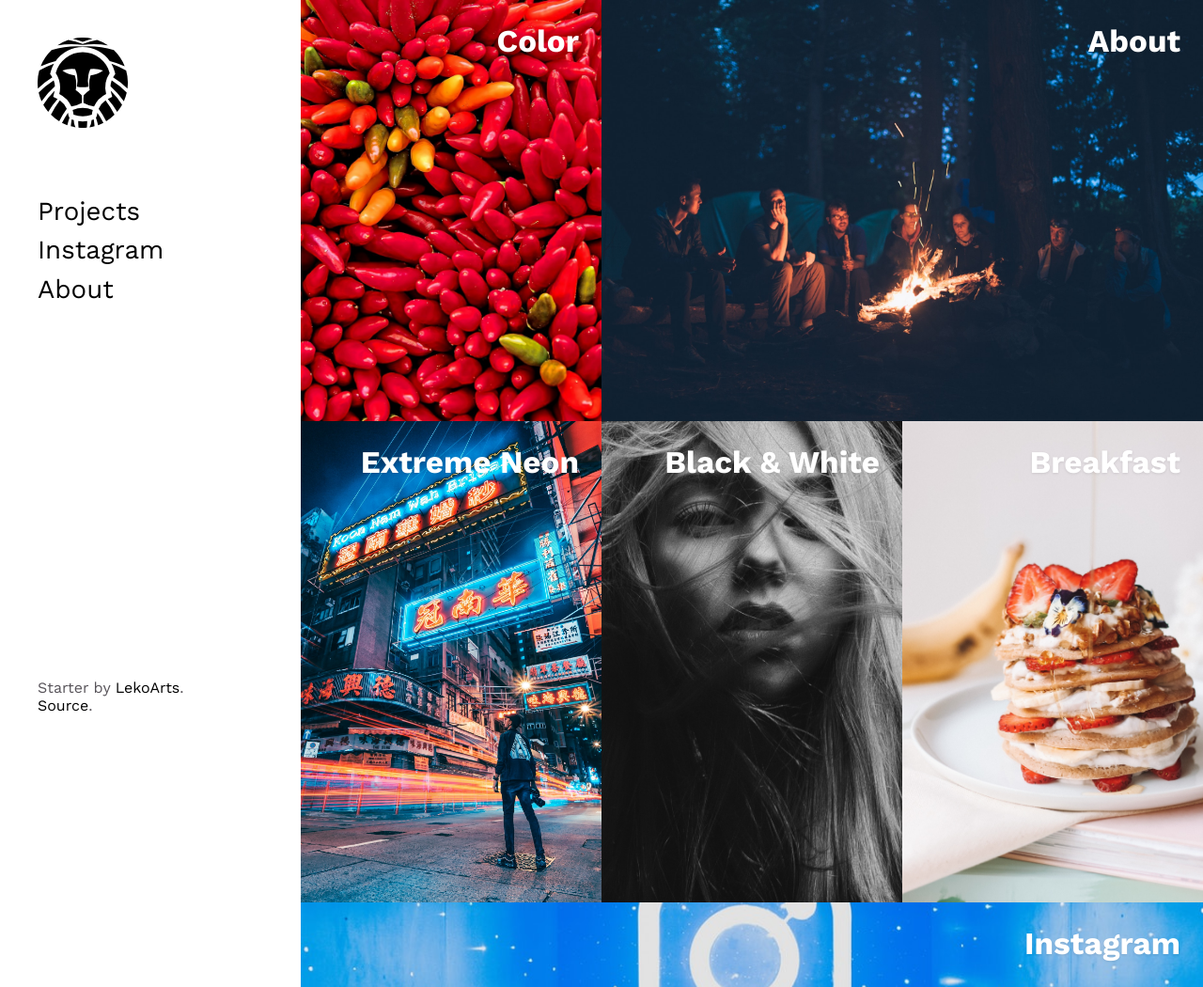
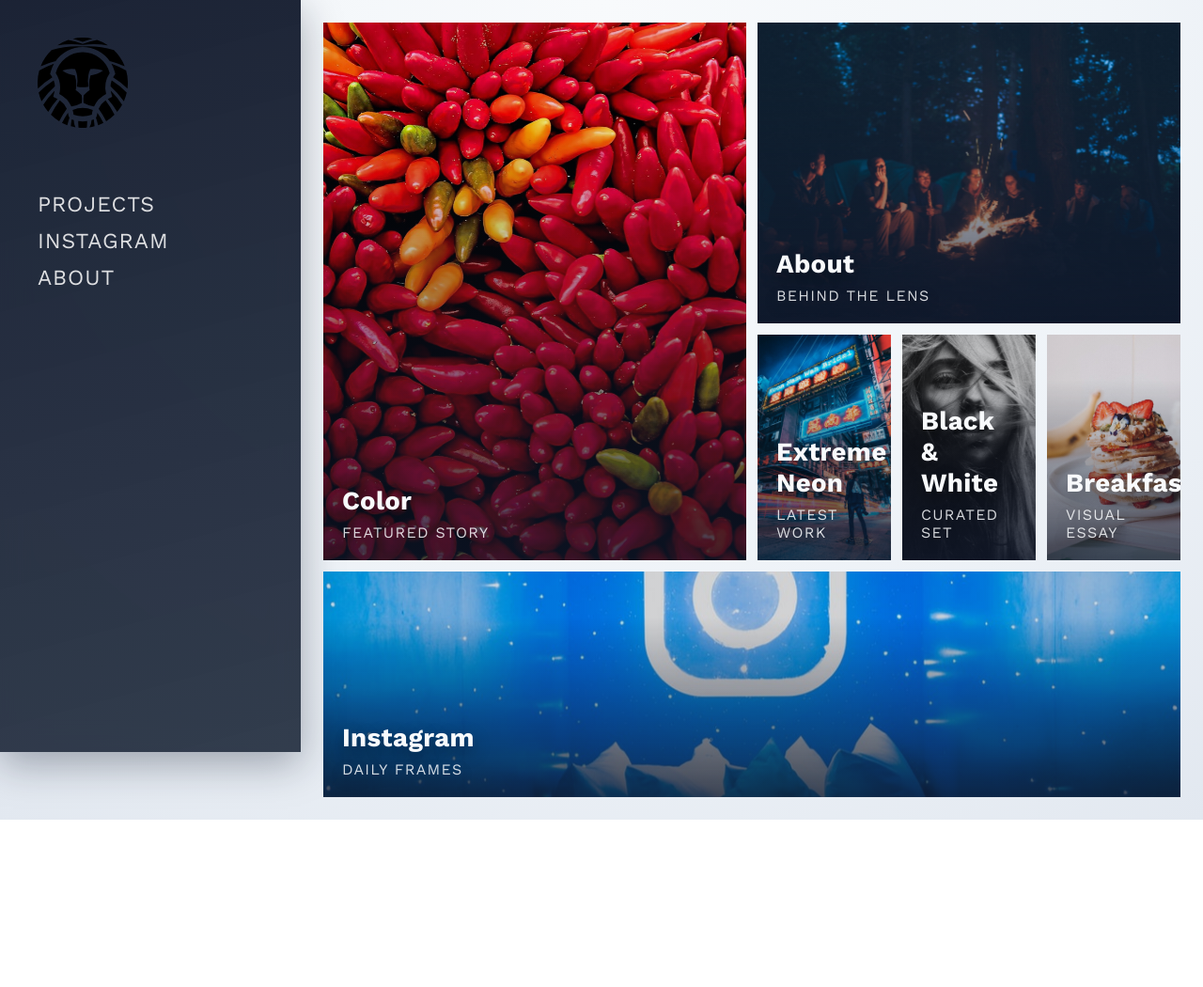
Before and after one commit to michaelcolenso/work-in-place, a Gatsby site: page / in a window 1280 px wide. Shown: the top 1050 px of the page at 94% size. After the commit the page ends 872 px from the top, so only its background shows below. Built offline with nearby package versions, Linux system fonts and the light colour scheme; Gatsby itself is replaced by a stand-in of ours.

Commit message:
Modernize homepage layout and visual styling

```diff
--- a/src/components/grid-item.tsx
+++ b/src/components/grid-item.tsx
@@ -3,6 +3,18 @@ import { Link } from 'gatsby'
 
 const GridItem = styled(Link)`
   position: relative;
+  overflow: hidden;
+  isolation: isolate;
+
+  &::after {
+    content: '';
+    position: absolute;
+    inset: 0;
+    background: linear-gradient(180deg, rgba(15, 23, 42, 0.08) 20%, rgba(15, 23, 42, 0.78) 100%);
+    transition: opacity 0.35s ease;
+    z-index: 2;
+  }
+
   > div {
     position: absolute !important;
     top: 0;
@@ -10,29 +22,39 @@ const GridItem = styled(Link)`
     bottom: 0;
     left: 0;
   }
+
   > div img {
-    transition: all 0.3s ease 0s !important;
+    transition: transform 0.45s ease, filter 0.45s ease !important;
+    will-change: transform;
   }
+
   > span {
-    z-index: 10;
-    color: white;
+    z-index: 3;
+    color: #f8fafc;
     position: absolute;
-    left: 0;
-    right: 0;
-    text-align: right;
+    inset: auto ${(props) => props.theme.space[5]} ${(props) => props.theme.space[5]} ${(props) => props.theme.space[5]};
+    text-align: left;
     font-weight: 700;
-    font-size: ${(props) => props.theme.fontSizes[4]};
-    padding: ${(props) => props.theme.space[6]};
-    text-shadow: 0 1px 3px rgba(0, 0, 0, 0.1);
+    font-size: ${(props) => props.theme.fontSizes[3]};
+    text-shadow: 0 6px 18px rgba(0, 0, 0, 0.45);
+    letter-spacing: 0.01em;
 
     @media (max-width: ${(props) => props.theme.breakpoints[3]}) {
-      font-size: ${(props) => props.theme.fontSizes[3]};
-      padding: ${(props) => props.theme.space[5]};
+      font-size: ${(props) => props.theme.fontSizes[2]};
+      inset: auto ${(props) => props.theme.space[4]} ${(props) => props.theme.space[4]}
+        ${(props) => props.theme.space[4]};
     }
   }
-  &:hover {
+
+  &:hover,
+  &:focus {
     > div img {
-      transform: scale(1.1);
+      transform: scale(1.08);
+      filter: saturate(1.08);
+    }
+
+    &::after {
+      opacity: 0.85;
     }
   }
 `
--- a/src/components/layout.tsx
+++ b/src/components/layout.tsx
@@ -13,17 +13,26 @@ const GlobalStyles = createGlobalStyle`
   *::after {
     box-sizing: border-box;
   }
+
   ::selection {
     color: white;
-    background-color: #f6993f;
+    background-color: ${theme.colors.primary};
   }
+
   html {
     box-sizing: border-box;
     border: 0;
     margin: 0;
 
-    h1, h2, h3, h4, h5, h6 {
+    h1,
+    h2,
+    h3,
+    h4,
+    h5,
+    h6 {
       font-weight: ${theme.fontWeights.bold};
+      line-height: 1.2;
+      letter-spacing: -0.02em;
     }
 
     h1 {
@@ -68,19 +77,23 @@ const GlobalStyles = createGlobalStyle`
       }
     }
   }
+
   body {
     border: 0;
     margin: 0;
     padding: 0;
-    color: black;
+    color: #111827;
     font-family: 'Work Sans', '-apple-system', 'Roboto', 'Helvetica', 'Arial', sans-serif;
-    background: white;
+    background: radial-gradient(circle at top, #f8fafc 0%, #f1f5f9 50%, #e2e8f0 100%);
     font-size: 18px;
+    -webkit-font-smoothing: antialiased;
   }
+
   a {
-    transition: all 0.3s ease-in-out;
-    color: black;
+    transition: color 0.25s ease-in-out, opacity 0.25s ease-in-out;
+    color: #0f172a;
     text-decoration: underline;
+
     &:hover,
     &:focus {
       color: ${theme.colors.primary};
@@ -102,6 +115,8 @@ const PartialNavLink = ({ children, to, ...rest }: { children: React.ReactNode;
 const Wrapper = styled.div`
   display: grid;
   grid-template-columns: ${(props) => props.theme.sidebarWidth.big} 1fr;
+  min-height: 100vh;
+
   @media (max-width: ${(props) => props.theme.breakpoints[4]}) {
     grid-template-columns: ${(props) => props.theme.sidebarWidth.normal} 1fr;
   }
@@ -112,15 +127,18 @@ const Wrapper = styled.div`
 `
 
 const SideBarInner = styled(Box)<{ bg: string }>`
-  position: fixed;
-  height: 100%;
+  position: sticky;
+  top: 0;
+  height: 100vh;
   width: ${(props) => props.theme.sidebarWidth.big};
   display: flex;
   flex-direction: column;
   flex-wrap: nowrap;
   justify-content: space-between;
-
-  background: ${(props) => props.bg};
+  z-index: 20;
+  background: linear-gradient(165deg, rgba(15, 23, 42, 0.95), rgba(30, 41, 59, 0.9));
+  backdrop-filter: blur(14px);
+  box-shadow: 0 12px 40px rgba(15, 23, 42, 0.35);
 
   @media (max-width: ${(props) => props.theme.breakpoints[4]}) {
     width: ${(props) => props.theme.sidebarWidth.normal};
@@ -128,6 +146,7 @@ const SideBarInner = styled(Box)<{ bg: string }>`
 
   @media (max-width: ${(props) => props.theme.breakpoints[2]}) {
     position: relative;
+    height: auto;
     width: 100%;
   }
 
@@ -137,24 +156,27 @@ const SideBarInner = styled(Box)<{ bg: string }>`
 `
 
 const Nav = styled(Flex)<{ color: string }>`
+  gap: ${(props) => props.theme.space[3]};
+
   a {
     text-decoration: none;
-    color: ${(props) => readableColor(`${props.color}`)};
-    font-size: ${(props) => props.theme.fontSizes[3]};
-    line-height: 1.5;
+    color: rgba(255, 255, 255, 0.85);
+    font-size: ${(props) => props.theme.fontSizes[2]};
+    letter-spacing: 0.04em;
+    text-transform: uppercase;
     &:hover,
     &:focus,
     &.navlink-active {
-      color: ${(props) => props.theme.colors.primary};
+      color: #ffffff;
+      opacity: 1;
     }
 
     @media (max-width: ${(props) => props.theme.breakpoints[2]}) {
-      font-size: ${(props) => props.theme.fontSizes[2]};
+      font-size: ${(props) => props.theme.fontSizes[1]};
       margin-left: ${(props) => props.theme.space[4]};
     }
 
     @media (max-width: ${(props) => props.theme.breakpoints[1]}) {
-      font-size: ${(props) => props.theme.fontSizes[1]};
       margin-left: ${(props) => props.theme.space[3]};
     }
 
@@ -175,16 +197,14 @@ const Footer = styled.footer<{ color: string }>`
   position: fixed;
   width: ${(props) => props.theme.sidebarWidth.big};
   bottom: 0;
-
-  background: ${(props) => props.color};
-
-  color: ${(props) => readableColor(`${props.color}`, `${props.theme.colors.grey}`, '#c3c3c3')};
+  background: transparent;
+  color: rgba(255, 255, 255, 0.7);
 
   a {
-    color: ${(props) => readableColor(`${props.color}`)};
+    color: rgba(255, 255, 255, 0.9);
     text-decoration: none;
     &:hover {
-      color: ${(props) => props.theme.colors.primary};
+      color: ${theme.colors.primary};
     }
   }
 
@@ -252,7 +272,8 @@ const Layout = ({ children, color }: LayoutProps) => {
           <Main>{children}</Main>
           <Footer color={color}>
             <Box p={[6, 6, 8]} fontSize={0}>
-              Starter by <a href="https://www.lekoarts.de/en">LekoArts</a>.<br />
+              Starter by <a href="https://www.lekoarts.de/en">LekoArts</a>.
+              <br />
               <a href="https://github.com/LekoArts/gatsby-starter-portfolio-jodie">Source</a>.
             </Box>
           </Footer>
--- a/src/pages/index.tsx
+++ b/src/pages/index.tsx
@@ -29,47 +29,51 @@ type PageProps = {
 
 const Area = styled(animated.div)`
   display: grid;
-  grid-template-columns: repeat(3, 1fr);
-  grid-template-rows: 35vw 40vw 25vw;
+  grid-template-columns: repeat(6, minmax(0, 1fr));
+  grid-template-rows: minmax(280px, 40vh) minmax(220px, 30vh) minmax(220px, 30vh);
   grid-template-areas:
-    'first-project about-us about-us'
-    'three-projects three-projects three-projects'
-    'instagram instagram instagram';
+    'first-project first-project first-project about-us about-us about-us'
+    'first-project first-project first-project three-project-1 three-project-2 three-project-3'
+    'instagram instagram instagram instagram instagram instagram';
+  gap: ${(props) => props.theme.space[3]};
+  padding: ${(props) => props.theme.space[6]};
 
   @media (max-width: ${(props) => props.theme.breakpoints[3]}) {
-    grid-template-columns: repeat(4, 1fr);
-    grid-template-rows: 35vw 30vw 30vw 25vw;
-
+    grid-template-columns: repeat(2, minmax(0, 1fr));
+    grid-template-rows: repeat(5, minmax(220px, 1fr));
     grid-template-areas:
-      'first-project first-project about-us about-us'
-      'three-projects three-projects three-projects three-projects'
-      'three-projects three-projects three-projects three-projects'
-      'instagram instagram instagram instagram';
+      'first-project first-project'
+      'about-us about-us'
+      'three-project-1 three-project-2'
+      'three-project-3 three-project-3'
+      'instagram instagram';
   }
 
   @media (max-width: ${(props) => props.theme.breakpoints[1]}) {
-    grid-template-columns: repeat(2, 1fr);
-    grid-template-rows: repeat(5, 38vw);
-
-    grid-template-areas:
-      'first-project about-us'
-      'three-projects three-projects'
-      'three-projects three-projects'
-      'three-projects three-projects'
-      'instagram instagram';
-  }
-
-  @media (max-width: ${(props) => props.theme.breakpoints[0]}) {
     grid-template-columns: 1fr;
-    grid-template-rows: repeat(6, 50vw);
-
+    grid-template-rows: repeat(6, minmax(200px, 1fr));
     grid-template-areas:
       'first-project'
       'about-us'
-      'three-projects'
-      'three-projects'
-      'three-projects'
+      'three-project-1'
+      'three-project-2'
+      'three-project-3'
       'instagram';
+    padding: ${(props) => props.theme.space[4]};
+  }
+`
+
+const TileContent = styled.span`
+  display: flex;
+  flex-direction: column;
+  gap: ${(props) => props.theme.space[2]};
+
+  small {
+    font-size: ${(props) => props.theme.fontSizes[0]};
+    letter-spacing: 0.08em;
+    text-transform: uppercase;
+    opacity: 0.85;
+    font-weight: ${(props) => props.theme.fontWeights.normal};
   }
 `
 
@@ -81,15 +85,16 @@ const AboutUs = styled(GridItem)`
   grid-area: about-us;
 `
 
-const ThreeProjects = styled.div`
-  grid-area: three-projects;
-  display: grid;
-  grid-template-columns: repeat(3, 1fr);
+const ProjectOne = styled(GridItem)`
+  grid-area: three-project-1;
+`
 
-  @media (max-width: ${(props) => props.theme.breakpoints[1]}) {
-    grid-template-columns: 1fr;
-    grid-template-rows: 1fr 1fr 1fr;
-  }
+const ProjectTwo = styled(GridItem)`
+  grid-area: three-project-2;
+`
+
+const ProjectThree = styled(GridItem)`
+  grid-area: three-project-3;
 `
 
 const Instagram = styled(GridItem)`
@@ -98,9 +103,9 @@ const Instagram = styled(GridItem)`
 
 const Index: React.FunctionComponent<PageProps> = ({ data: { firstProject, threeProjects, aboutUs, instagram } }) => {
   const pageAnimation = useSpring({
-    config: config.slow,
-    from: { opacity: 0 },
-    to: { opacity: 1 },
+    config: config.default,
+    from: { opacity: 0, transform: 'translate3d(0, 18px, 0)' },
+    to: { opacity: 1, transform: 'translate3d(0, 0, 0)' },
   })
 
   return (
@@ -109,23 +114,45 @@ const Index: React.FunctionComponent<PageProps> = ({ data: { firstProject, three
       <Area style={pageAnimation}>
         <FirstProject to={firstProject.slug} aria-label={`View project "${firstProject.title}"`}>
           <Img fluid={firstProject.cover.childImageSharp.fluid} />
-          <span>{firstProject.title}</span>
+          <TileContent>
+            {firstProject.title}
+            <small>Featured Story</small>
+          </TileContent>
         </FirstProject>
         <AboutUs to="/about" aria-label="Visit my about page">
           <Img fluid={aboutUs.childImageSharp.fluid} />
-          <span>About</span>
+          <TileContent>
+            About
+            <small>Behind the Lens</small>
+          </TileContent>
         </AboutUs>
-        <ThreeProjects>
-          {threeProjects.nodes.map((project) => (
-            <GridItem to={project.slug} key={project.slug} aria-label={`View project "${project.title}"`}>
-              <Img fluid={project.cover.childImageSharp.fluid} />
-              <span>{project.title}</span>
-            </GridItem>
-          ))}
-        </ThreeProjects>
+        <ProjectOne to={threeProjects.nodes[0].slug} aria-label={`View project "${threeProjects.nodes[0].title}"`}>
+          <Img fluid={threeProjects.nodes[0].cover.childImageSharp.fluid} />
+          <TileContent>
+            {threeProjects.nodes[0].title}
+            <small>Latest Work</small>
+          </TileContent>
+        </ProjectOne>
+        <ProjectTwo to={threeProjects.nodes[1].slug} aria-label={`View project "${threeProjects.nodes[1].title}"`}>
+          <Img fluid={threeProjects.nodes[1].cover.childImageSharp.fluid} />
+          <TileContent>
+            {threeProjects.nodes[1].title}
+            <small>Curated Set</small>
+          </TileContent>
+        </ProjectTwo>
+        <ProjectThree to={threeProjects.nodes[2].slug} aria-label={`View project "${threeProjects.nodes[2].title}"`}>
+          <Img fluid={threeProjects.nodes[2].cover.childImageSharp.fluid} />
+          <TileContent>
+            {threeProjects.nodes[2].title}
+            <small>Visual Essay</small>
+          </TileContent>
+        </ProjectThree>
         <Instagram to="/instagram" aria-label="See my Instagram pictures">
           <Img fluid={instagram.childImageSharp.fluid} />
-          <span>Instagram</span>
+          <TileContent>
+            Instagram
+            <small>Daily Frames</small>
+          </TileContent>
         </Instagram>
       </Area>
     </Layout>
```
